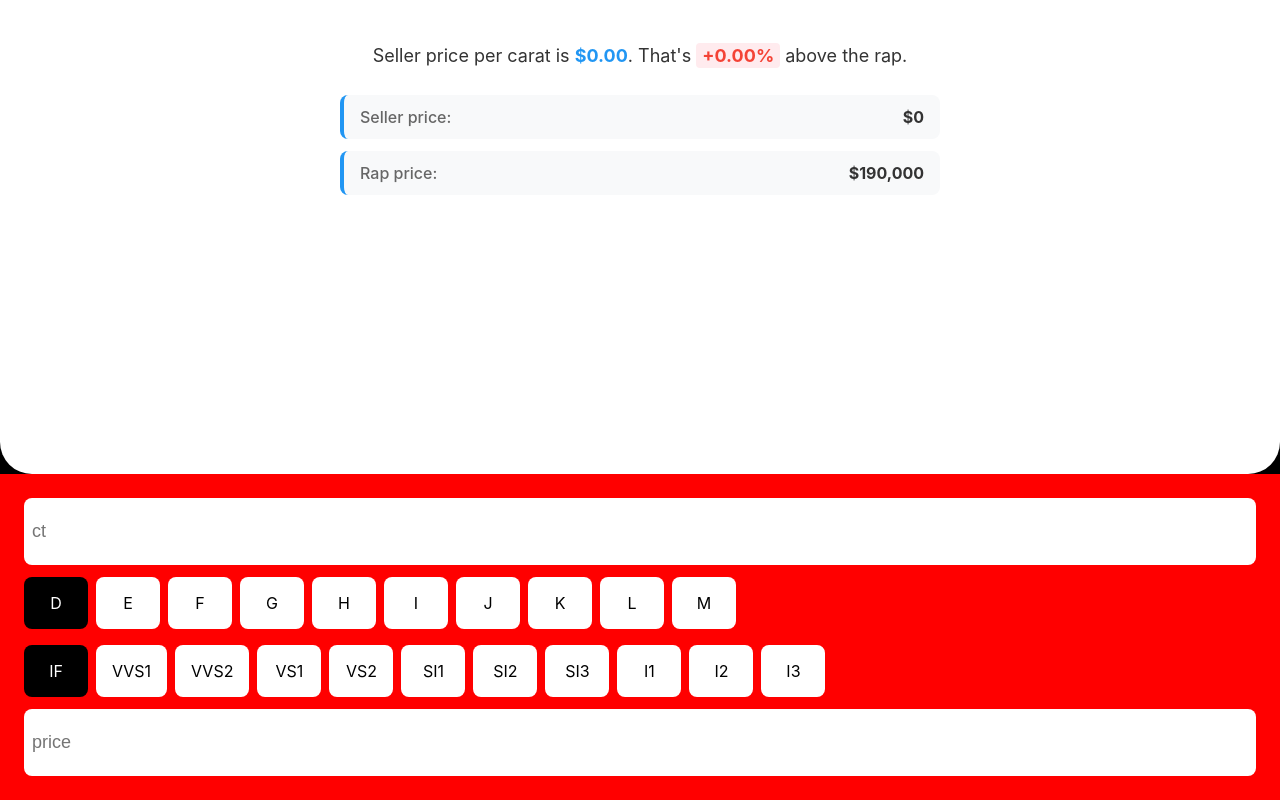
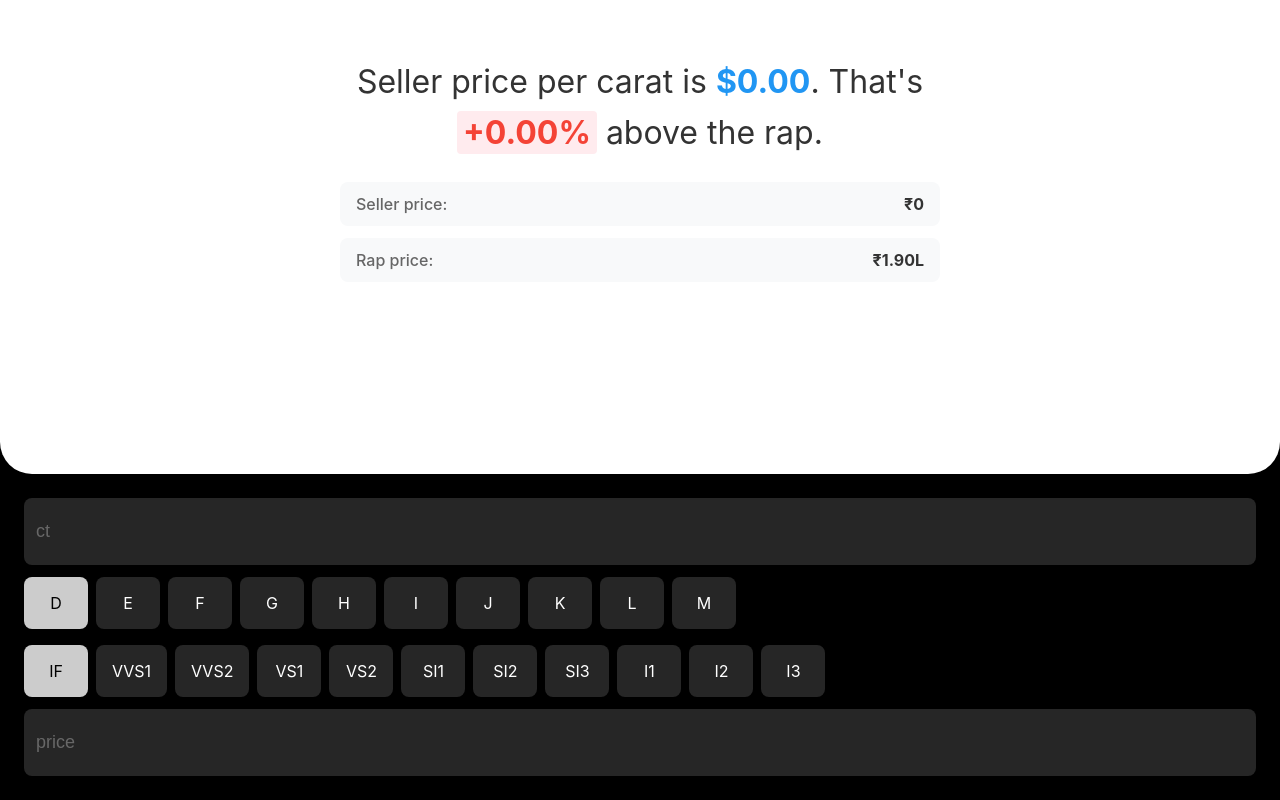
Before and after one commit to gvns0x/shine, a React (Create React App) app: page / in a window 1280 px wide. Built offline with nearby package versions, Linux system fonts and the light colour scheme.

Commit message:
style fixes

```diff
--- a/src/components/controls/controls.css
+++ b/src/components/controls/controls.css
@@ -1,6 +1,5 @@
 .controls {
     color: white;
-    background-color: red;
     height: fit-content;
     padding: 24px;
     display: flex;
@@ -10,14 +9,19 @@
 
 .controls input, select {
     font-size: 18px;
-    padding: 8px;
+    padding: 8px 12px;
     border-radius: 8px;
     border: none;
     outline: none;
     height: 51px;
-    background-color: #fff;
-    color: #000;
+    background-color: rgba(255,255,255,0.15);
+    color: #fff;
 }
+
+.controls input::placeholder {
+    color: rgba(255,255,255,.3);
+}
+
 .slider-container {
     display: flex;
     overflow-x: auto;
@@ -37,12 +41,16 @@
 .slider-option {
     padding: 16px 16px;
     min-width: 32px;
-    background-color: #fff;
-    color: #000;
+    background-color: rgba(255,255,255,0.15);
+    color: #fff;
     border-radius: 8px;
     cursor: pointer;
     white-space: nowrap;
     user-select: none;
+}
+
+.slider-option:active {
+    transform:scale(.95);
 }
 
 .slider-option:nth-child(1) {
@@ -54,6 +62,6 @@
 }
 
 .slider-option.selected {
-    background-color: #000;
-    color: #fff;
+    background-color: rgba(255,255,255,0.8);
+    color: #000;
 }
--- a/src/components/display/display.css
+++ b/src/components/display/display.css
@@ -13,7 +13,7 @@
 }
 
 .main-statement {
-    font-size: 18px;
+    font-size: 32px;
     line-height: 1.6;
     margin-bottom: 24px;
     color: #333;
@@ -53,7 +53,6 @@
     padding: 12px 16px;
     background-color: #f8f9fa;
     border-radius: 8px;
-    border-left: 4px solid #2196F3;
 }
 
 .label {
--- a/src/components/display/display.js
+++ b/src/components/display/display.js
@@ -22,6 +22,22 @@ function Display({ values }) {
     return difference;
   };
 
+  // Format price in rupees with K/L units
+  const formatPriceInRupees = (priceValue) => {
+    if (!priceValue || priceValue === 0) return '₹0';
+
+    const num = parseFloat(priceValue);
+    if (num >= 100000) {
+      // For lakhs (L)
+      return `₹${(num / 100000).toFixed(2)}L`;
+    } else if (num >= 1000) {
+      // For thousands (K)
+      return `₹${(num / 1000).toFixed(1)}K`;
+    } else {
+      return `₹${num}`;
+    }
+  };
+
   const pricePerCarat = calculatePricePerCarat();
   const percentageDiff = calculatePercentageDifference();
   const isDiscount = percentageDiff < 0;
@@ -41,11 +57,11 @@ function Display({ values }) {
         <div className="price-breakdown">
           <div className="price-item">
             <span className="label">Seller price:</span>
-            <span className="value">${price || '0'}</span>
+            <span className="value">{formatPriceInRupees(price)}</span>
           </div>
           <div className="price-item">
             <span className="label">Rap price:</span>
-            <span className="value">${RAP_PRICE.toLocaleString()}</span>
+            <span className="value">{formatPriceInRupees(RAP_PRICE)}</span>
           </div>
         </div>
       </div>
```
